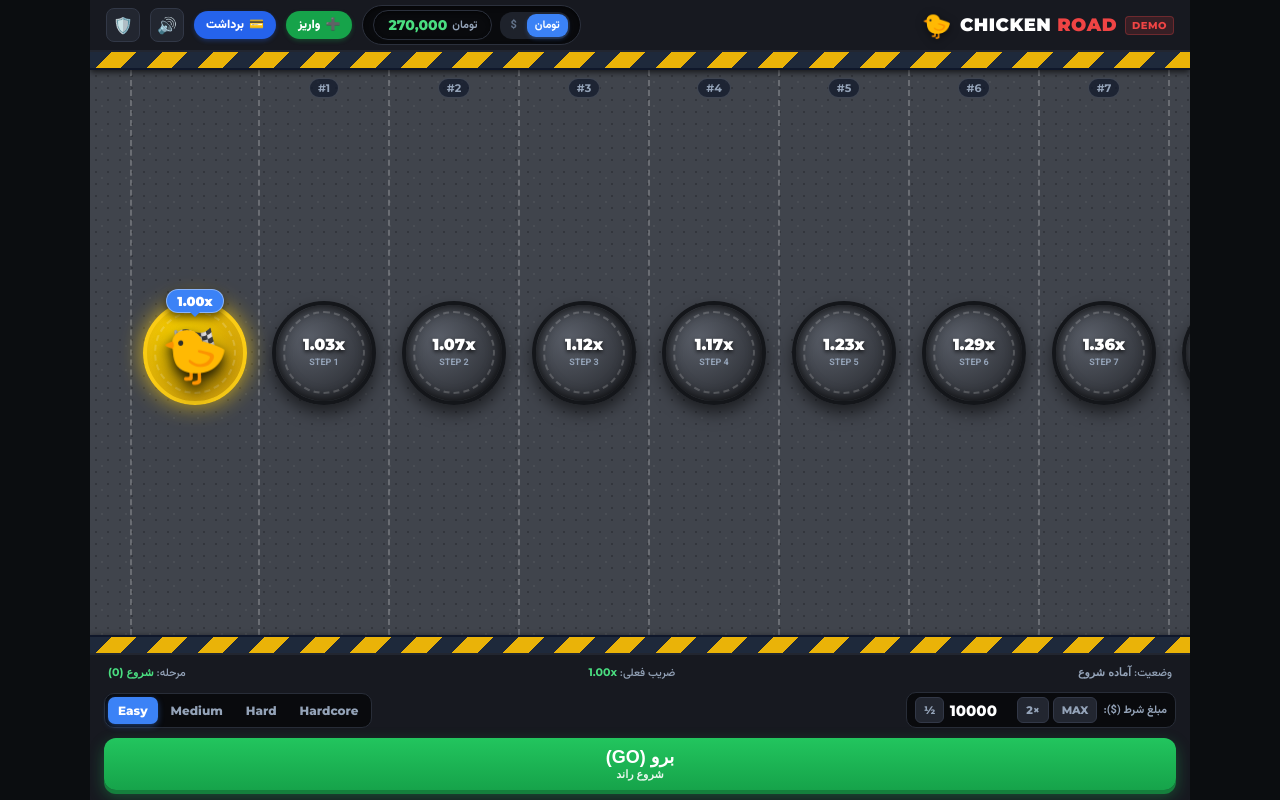
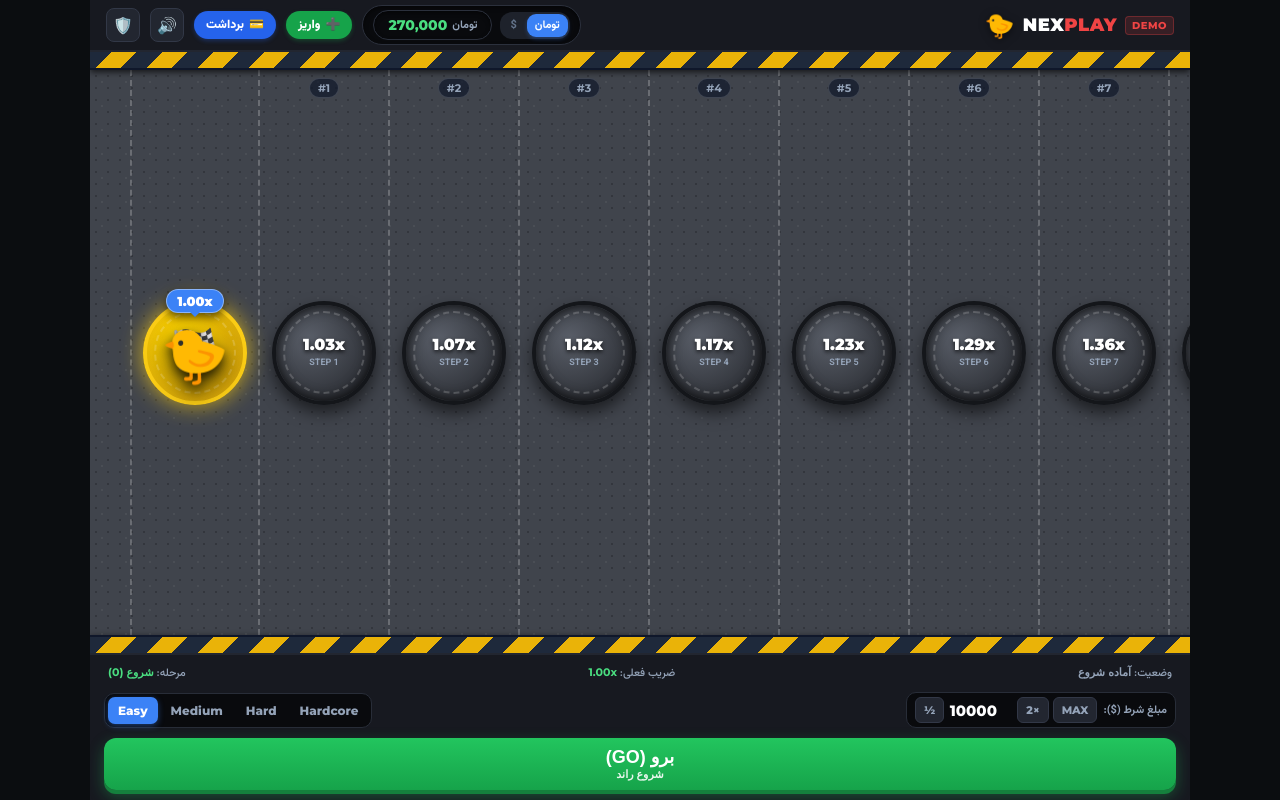
Before and after one commit to alikiyani/chicken-road, a plain HTML site: page index.html in a window 1280 px wide. Drawn offline with Linux system fonts and the light colour scheme; no server answers.

Commit message:
Update branding to NexPlay

```diff
--- a/index.html
+++ b/index.html
@@ -3,7 +3,7 @@
 <head>
 <meta charset="UTF-8">
 <meta name="viewport" content="width=device-width, initial-scale=1.0, maximum-scale=1.0, user-scalable=no, viewport-fit=cover">
-<title>Chicken Road - Real Casino Game</title>
+<title>NexPlay - Games</title>
 <style>
     @import url('https://fonts.googleapis.com/css2?family=Montserrat:wght@600;700;800;900&family=Vazirmatn:wght@500;700;900&display=swap');
 
@@ -1284,7 +1284,7 @@
     <header class="top-header">
         <div class="brand">
             <span class="brand-icon">🐤</span>
-            <div class="brand-text">CHICKEN <span>ROAD</span></div>
+            <div class="brand-text">NEX<span>PLAY</span></div>
             <span class="brand-badge">DEMO</span>
         </div>
         <div class="header-actions">
```
